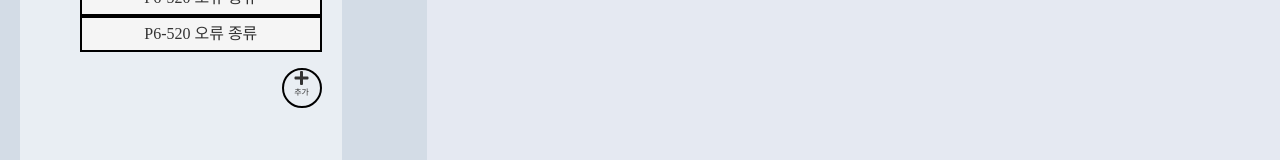
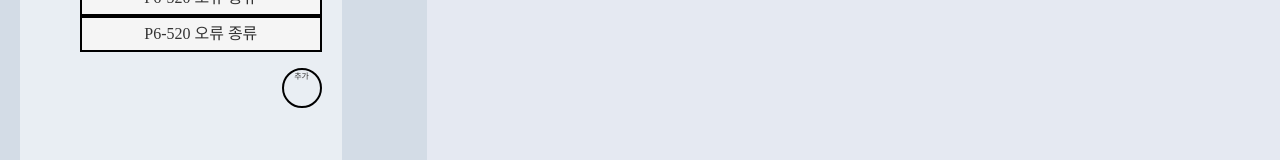
Before and after one commit to suhwanggyu/manualhub, a Vue app: page / in a window 1280 px wide. Shown: the part 297-457 px from the top of the page. Built offline with nearby package versions, Linux system fonts and the light colour scheme.

Commit message:
little change

```diff
--- a/src/App.vue
+++ b/src/App.vue
@@ -34,7 +34,6 @@ store,
 </script>
 
 <style>
-	@import "https://use.fontawesome.com/releases/v5.6.3/css/all.css";
 	.TopHeader{
 		margin:0px;
 		background-color:#888;
```
